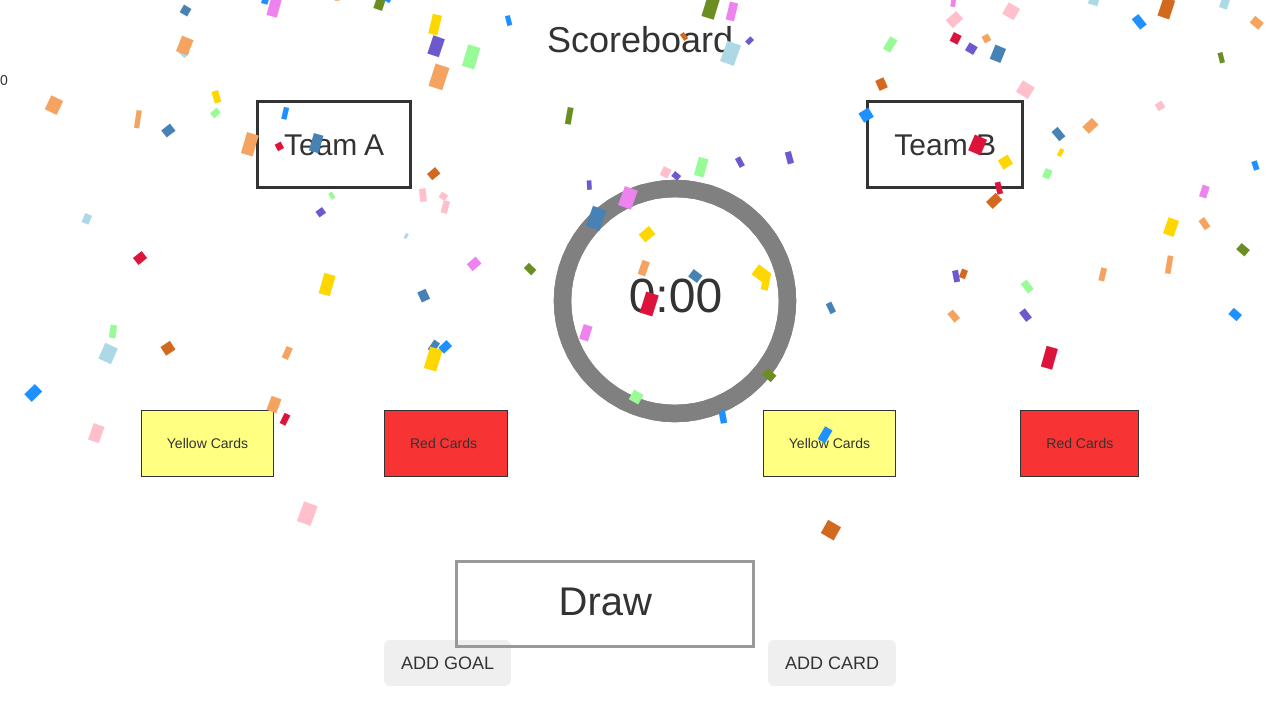
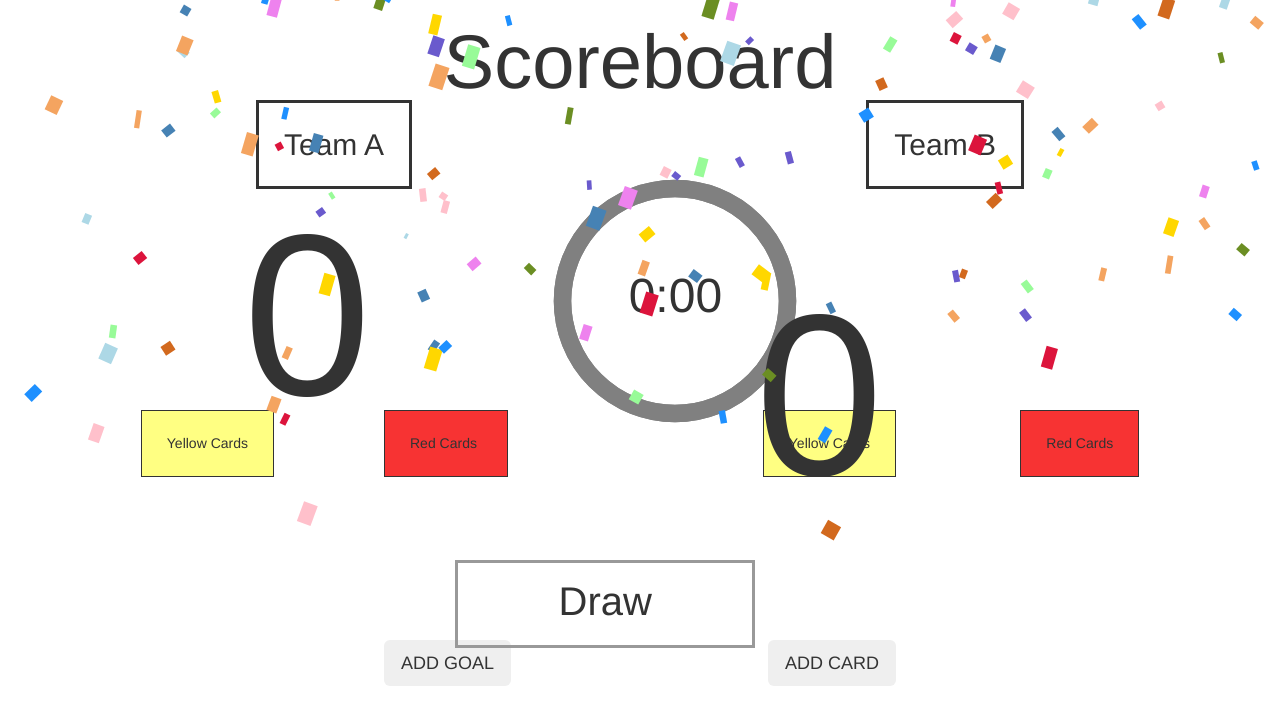
Before and after one commit to mdc5017/ScoreBoard, a website: page index.html in a window 1280 px wide. Drawn offline with nearby package versions, Linux system fonts and the light colour scheme; a web font is replaced by a local one.

Commit message:
goals A and B

```diff
--- a/index.html
+++ b/index.html
@@ -11,7 +11,7 @@
 
 </head>
 <body>
-    <h1 id="title" style="text-align:center">Scoreboard</h1>
+    <h1 id="title">Scoreboard</h1>
     <!-- Team names -->
     <div style="clear: both">
         <h2 id="headerOne" style="float: left; border-width:3px; border-style:solid; padding: 25px 25px 25px 25px;">  Team A  </h2>
--- a/index.js
+++ b/index.js
@@ -52,9 +52,9 @@ teamBYellowCards = [];
 teamBRedCards = [];
 
 teamAGoalsCount.textContent = "0";
-teamAGoalsCount.textContent = "0";
-teamACardsCount.textContent = "0";
-teamBCardsCount.textContent = "0";
+teamBGoalsCount.textContent = "0";
+//teamACardsCount.textContent = "0";
+//teamBCardsCount.textContent = "0";
 
 teamAYellowCards = "0";
 teamARedCards = "0";
@@ -118,7 +118,7 @@ function endOfGameResult(){
     if (teamAGoals.length > teamBGoals.length){
         return("Team A wins");
     }
-    else if (teamAGoals.length , teamBGoals.length){
+    else if (teamAGoals.length < teamBGoals.length){
         return("Team B wins");
     }
     else{
@@ -134,7 +134,7 @@ function openAddGoalForm(){
 function closeAddGoalForm(){
     document.getElementById("addGoalForm").style.display = "none";
     teamAGoalsCount.textContent = teamAGoals.length.toString();
-    teamBGoalsCount.textContent = teamBGoalsCount.length.toString();
+    teamBGoalsCount.textContent = teamBGoals.length.toString();
 }
 
 function openAddCardForm(){
--- a/style.css
+++ b/style.css
@@ -1,3 +1,8 @@
+#title {
+    text-align: center;
+    font-size: 76px;
+}
+
 #headerOne {
     position: absolute;
     left: 20%;
@@ -138,10 +143,18 @@
 
 #teamAGoalsCount {
     font-family: 'Digital Numbers', sans-serif;
+    font-size: 230px;
+    position: absolute;
+    left: 19%;
+    top: 19%;
 }
 
 #teamBGoalsCount {
     font-family: 'Digital Numbers', sans-serif;
+    font-size: 230px;
+    position: absolute;
+    left: 59%;
+    top: 29%;
 }
 
 #teamAGoals {
```
